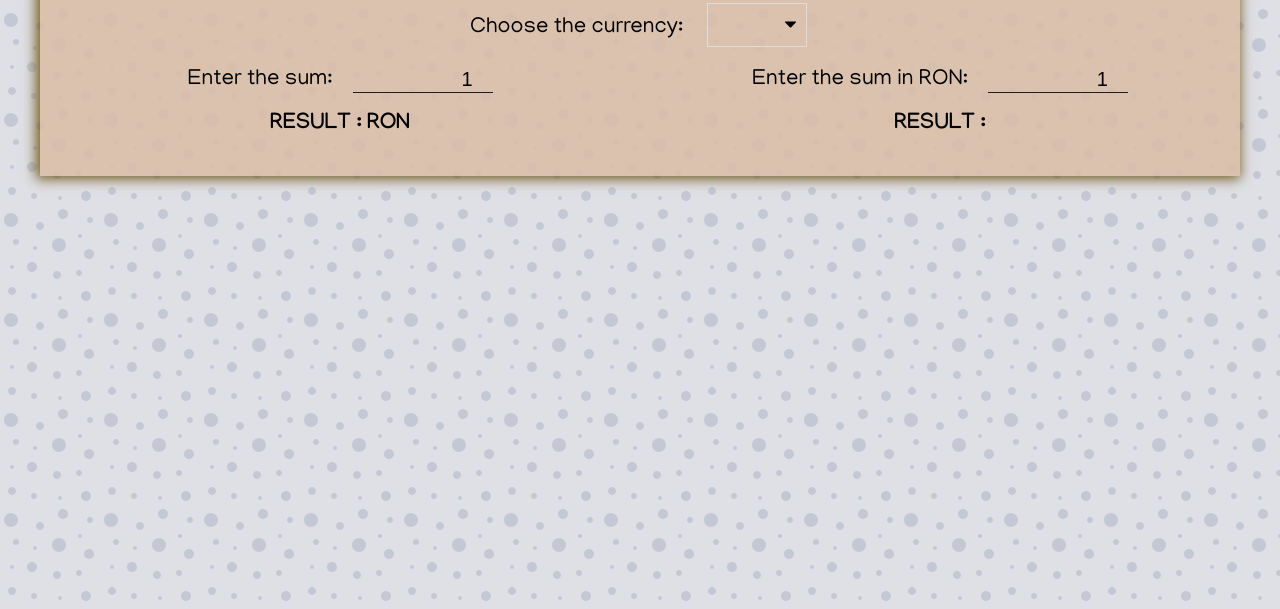
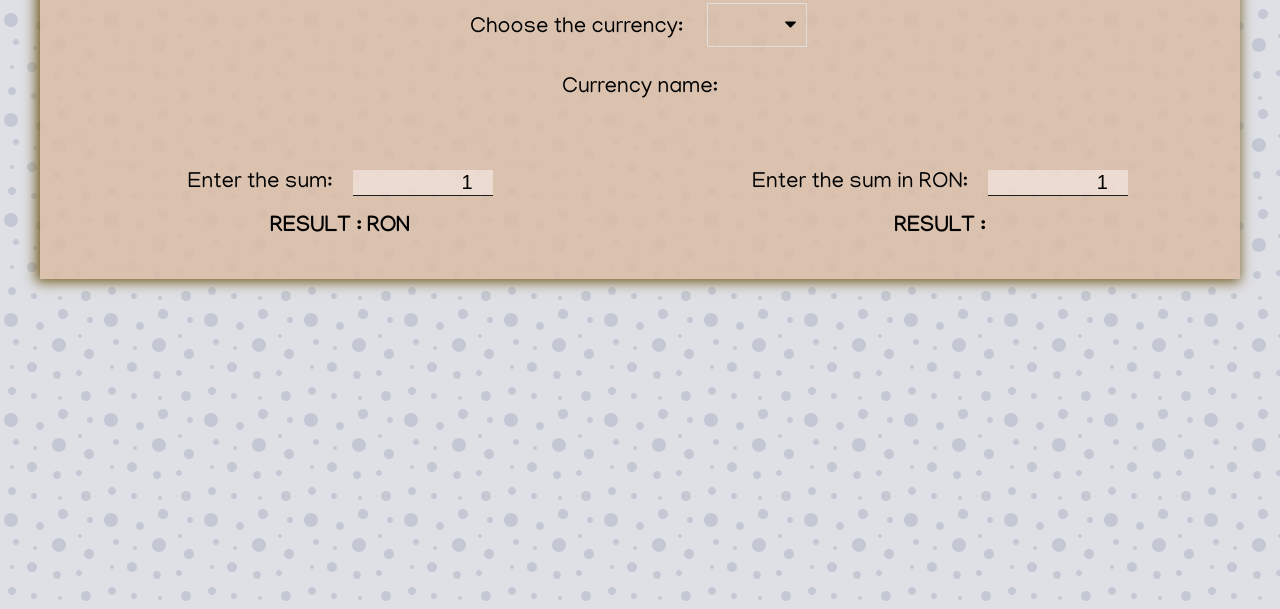
Before and after one commit to Trabontea/exchange-rate-bnr, a plain HTML site: page index.html in a window 1280 px wide. Shown: the part 191-800 px from the top of the page. Drawn offline with Linux system fonts and the light colour scheme; no server answers.

Commit message:
add full name currencies

```diff
--- /dev/null
+++ b/data.js
@@ -0,0 +1,130 @@
+export const translate = [
+  {
+    "currency": "AED",
+    "name": "United Arab Emirates Dirham"
+  },
+  {
+    "currency": "AUD",
+    "name": "Australia Dollar"
+  },
+  {
+    "currency": "BGN",
+    "name": "Bulgaria Lev"
+  },
+  {
+    "currency": "BRL",
+    "name": "Brazil Real"
+  },
+  {
+    "currency": "CAD",
+    "name": "Canada Dollar"
+  },
+  {
+    "currency": "CHF",
+    "name": "Switzerland Franc"
+  },
+  {
+    "currency": "CNY",
+    "name": "China Yuan Renminbi"
+  },
+  {
+    "currency": "CZK",
+    "name": "Czech Republic Koruna"
+  },
+  {
+    "currency": "DKK",
+    "name": "Denmark Krone"
+  },
+  {
+    "currency": "EGP",
+    "name": "Egypt Pound"
+  },
+  {
+    "currency": "EUR",
+    "name": "Euro"
+  },
+  {
+    "currency": "GBP",
+    "name": "United Kingdom Pound"
+  },
+  {
+    "currency": "HRK",
+    "name": "Croatia Kuna"
+  },
+  {
+    "currency": "HUF",
+    "name": "Hungary Forint"
+  },
+  {
+    "currency": "INR",
+    "name": "India Rupee"
+  },
+  {
+    "currency": "JPY",
+    "name": "Japan Yen"
+  },
+  {
+    "currency": "KRW",
+    "name": "Korea (South) Won"
+  },
+  {
+    "currency": "MDL",
+    "name": "Moldovian Leu"
+  },
+  {
+    "currency": "MXN",
+    "name": "Mexico Peso"
+  },
+  {
+    "currency": "NOK",
+    "name": "Norway Krone"
+  },
+  {
+    "currency": "NZD",
+    "name": "New Zealand Dollar"
+  },
+  {
+    "currency": "PLN",
+    "name": "Poland Zloty"
+  },
+  {
+    "currency": "RSD",
+    "name": "Serbia Dinar"
+  },
+  {
+    "currency": "RUB",
+    "name": "Russia Ruble"
+  },
+  {
+    "currency": "SEK",
+    "name": "Sweden Krona"
+  },
+  {
+    "currency": "THB",
+    "name": "Thailand Baht"
+  },
+  {
+    "currency": "TRy",
+    "name": "Turkey Lira"
+  },
+  {
+    "currency": "UAH",
+    "name": "Ukraine Hryvnia"
+  },
+  {
+    "currency": "USD",
+    "name": "United States Dollar"
+  },
+  {
+    "currency": "XAU",
+    "name": "One Troy Ounce of Gold"
+  },
+  {
+    "currency": "XDR",
+    "name": "Special Drawing Rights"
+  },
+  {
+    "currency": "ZAR",
+    "name": "South Africa Rand"
+  },
+]
--- a/index.html
+++ b/index.html
@@ -18,11 +18,17 @@
   <div class="container">
     <div class="main">
       <h2 class="orig-currency">Origin Currency: RON</h2>
+
       <div class="rate-list">
         <label class="text">Choose the currency:</label>
+
         <select name="rate" id="select-curency" class="js-rate-list"></select>
       </div>
 
+      <div class="currency-full-name text">
+        <span class="currency-title">Currency name:</span>
+        <span class="text-bold js-currency-full-name"></span>
+      </div>
 
       <div class="content">
         <div class="left">
@@ -57,6 +63,7 @@
       </div>
     </div>
   </div>
-  <script src="script.js"></script>
+  <script src="script.js" type="module"></script>
+  <script src="data.js" type="module"></script>
 </body>
 </html>
--- a/script.js
+++ b/script.js
@@ -1,3 +1,5 @@
+import {translate} from '/data.js'
+
 document.addEventListener('DOMContentLoaded', () => {
   let url = "https://www.bnro.ro/nbrfxrates.xml";
   const bankName = 'js-bank';
@@ -14,7 +16,8 @@ document.addEventListener('DOMContentLoaded', () => {
   let resultSecond;
   let showChangeRateOne;
   let showChangeRateTwo;
-
+  let currencyFullName = document.querySelector('.js-currency-full-name');
+  let takeCurencyFullName;
 
   fetch(url)
   .then(response=>response.text())
@@ -52,7 +55,7 @@ document.addEventListener('DOMContentLoaded', () => {
       let currencyName = item.getAttribute('currency');
       let currencyMultiplier = item.getAttribute('multiplier');
       let currencyValue = item.textContent;
-      let option = document.createElement('option')
+      let option = document.createElement('option');
       option.textContent = currencyName;
       option.setAttribute('value', currencyValue);
 
@@ -73,7 +76,7 @@ document.addEventListener('DOMContentLoaded', () => {
     } else {
       calculateRates(multiplier, takeCurrencyName)
     }
-
+    showfullNameCurrency(takeCurrencyName);
     printResults(takeCurrencyName);
   }
 
@@ -92,6 +95,16 @@ const calculateRates = (multiplier, currencyName) => {
     currencyName.innerText = takeCurrencyName;
     rateEl.innerText = showChangeRateOne;
     sumRon.innerText = showChangeRateTwo;
+    currencyFullName.innerText = takeCurencyFullName
+  }
+
+  // Show currency full name
+  const showfullNameCurrency = (takeName) =>{
+    translate.map((item) => {
+      if(item.currency === takeName) {
+        takeCurencyFullName = item.name
+      }
+    })
   }
 
   // Event listener input & select
--- a/styles.css
+++ b/styles.css
@@ -221,7 +221,7 @@ h2 {
   display: flex;
   align-items: center;
   justify-content: center;
-  margin-top: 4 0px;
+  margin-top: 50px;
 }
 
 @media only screen and (max-width: 1100px) {
@@ -231,6 +231,11 @@ h2 {
   .right {
     margin-top: 40px;
   }
+}
+
+.currency-full-name {
+  margin-top: 30px;
+  text-align: center;
 }
 
 .left,
@@ -260,7 +265,7 @@ h2 {
 .enter-sum input {
   border: 0;
   border-bottom: 1px solid #1f1d1d;
-  background: transparent;
+  background: #fff4f47a;
   font-size: 20px;
   text-align: right;
   width: 140px;
```
